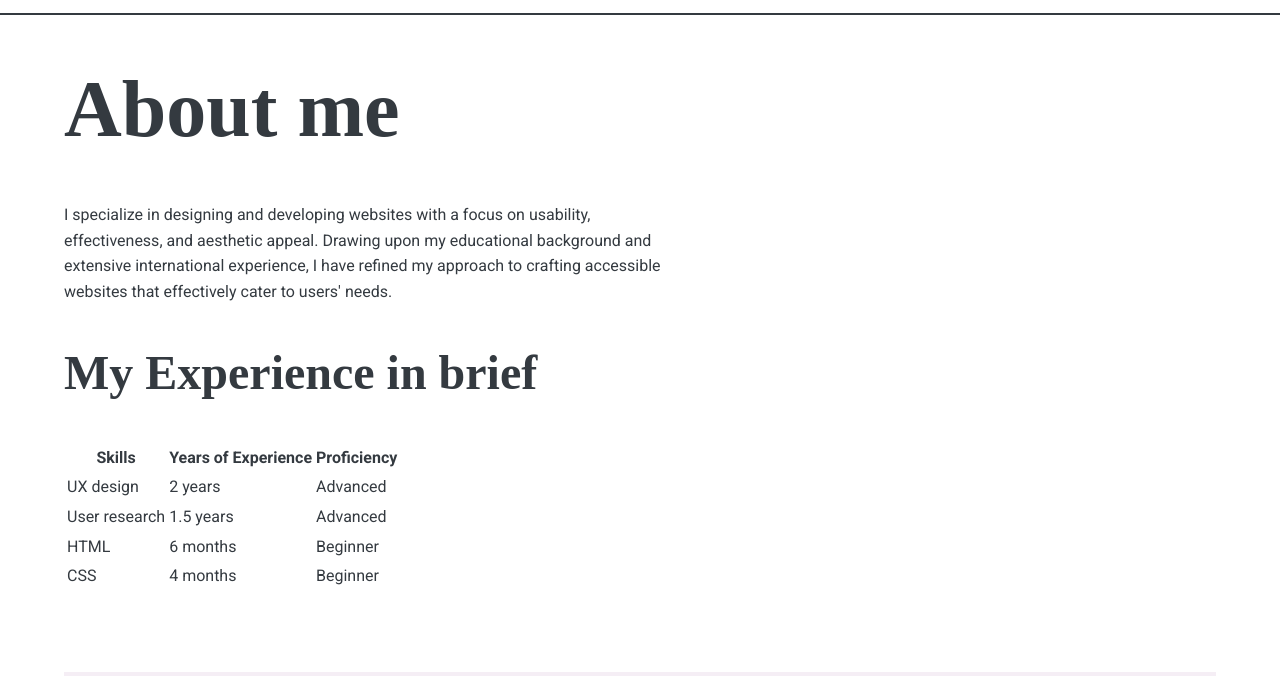
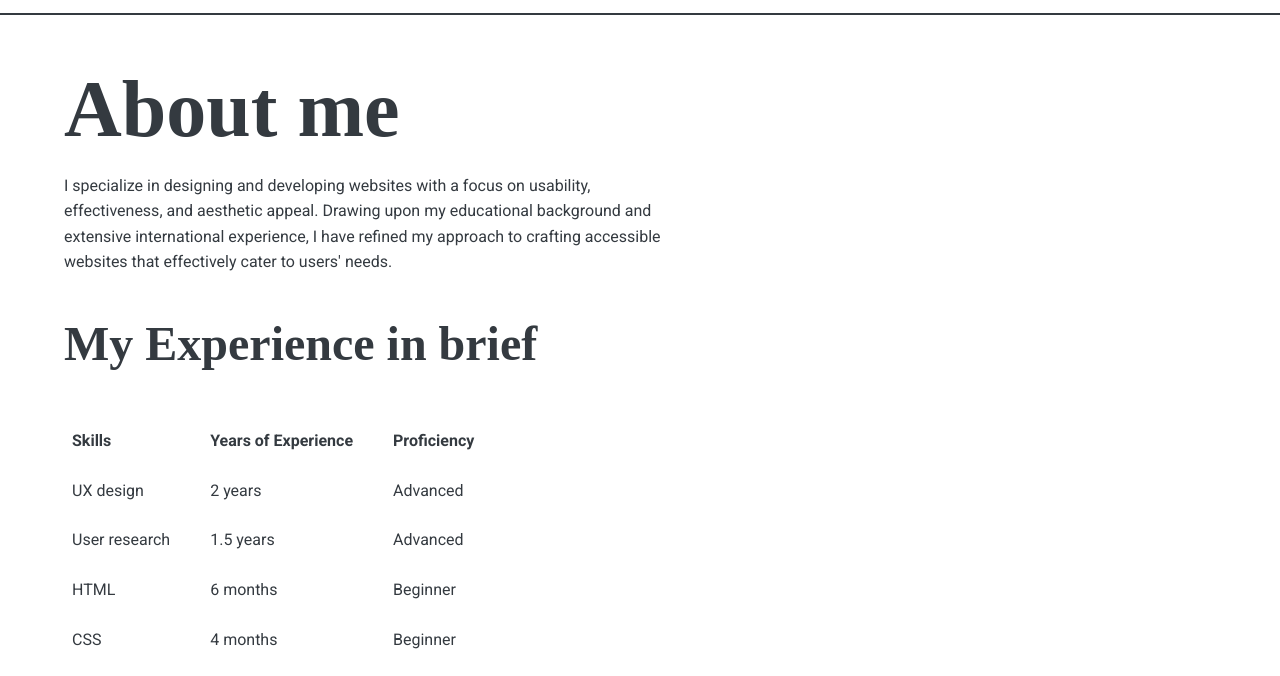
Before and after one commit to philbindanielross/Portfolio-Site, a plain HTML site: page about.html in a window 1280 px wide. Shown: the part 82-758 px from the top of the page. Drawn offline with nearby package versions, Linux system fonts and the light colour scheme; a web font is replaced by a local one.

Commit message:
table formatting
About Me table formatting: space added

```diff
--- a/css/style.production.css
+++ b/css/style.production.css
@@ -37,6 +37,7 @@ h3 {
 h1 {
   font-size: 80px;
   line-height: 1;
+  margin-bottom: 24px;
 }
 h2 {
   font-size: 48px;
@@ -236,11 +237,22 @@ p {
 /* ABOUT PAGE */
 
 .about-text {
-  display: inline-block;
-  max-width: 800px;
-  margin: 0 auto 80px auto;
+  margin-bottom: 80px;
 }
-
+/* .experience {
+  display: flex;
+  flex-direction: column;
+  align-items: center;
+} */
+table {
+  border-collapse: separate;
+  border-spacing: 8px;
+}
+td,
+th {
+  padding: 8px 32px 8px 0px;
+  text-align: left;
+}
 /* CONTACT PAGE */
 
 .form-container {
```
